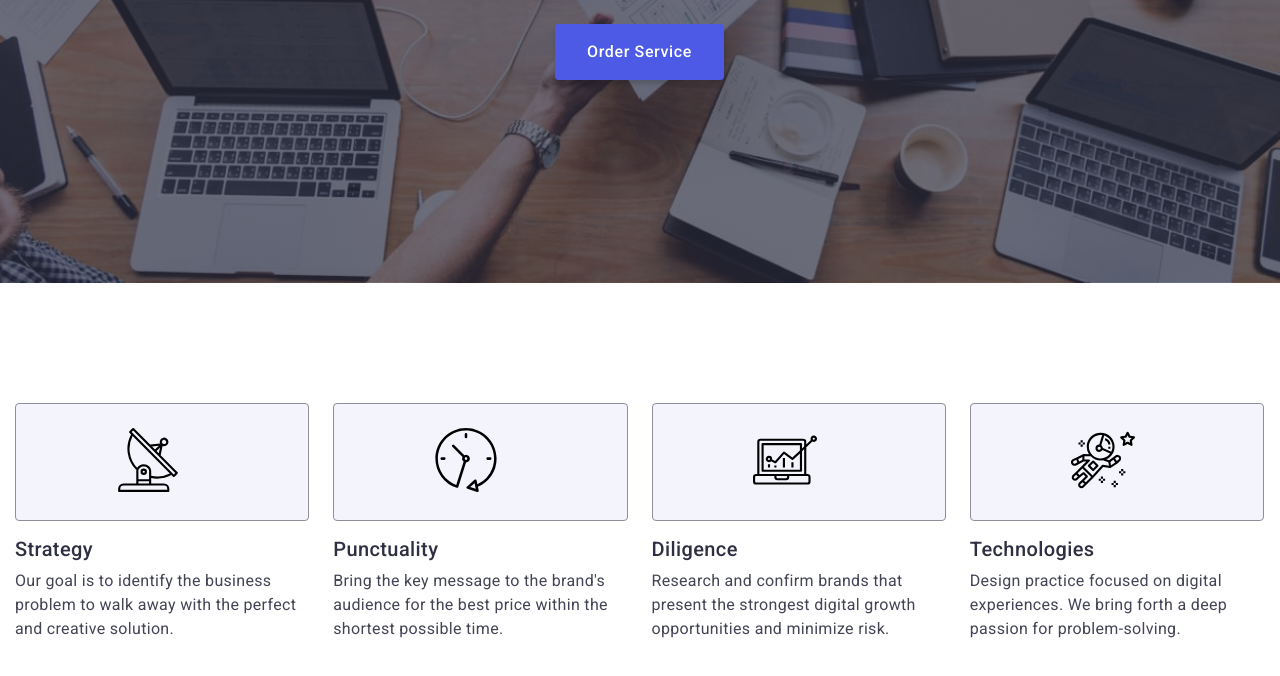
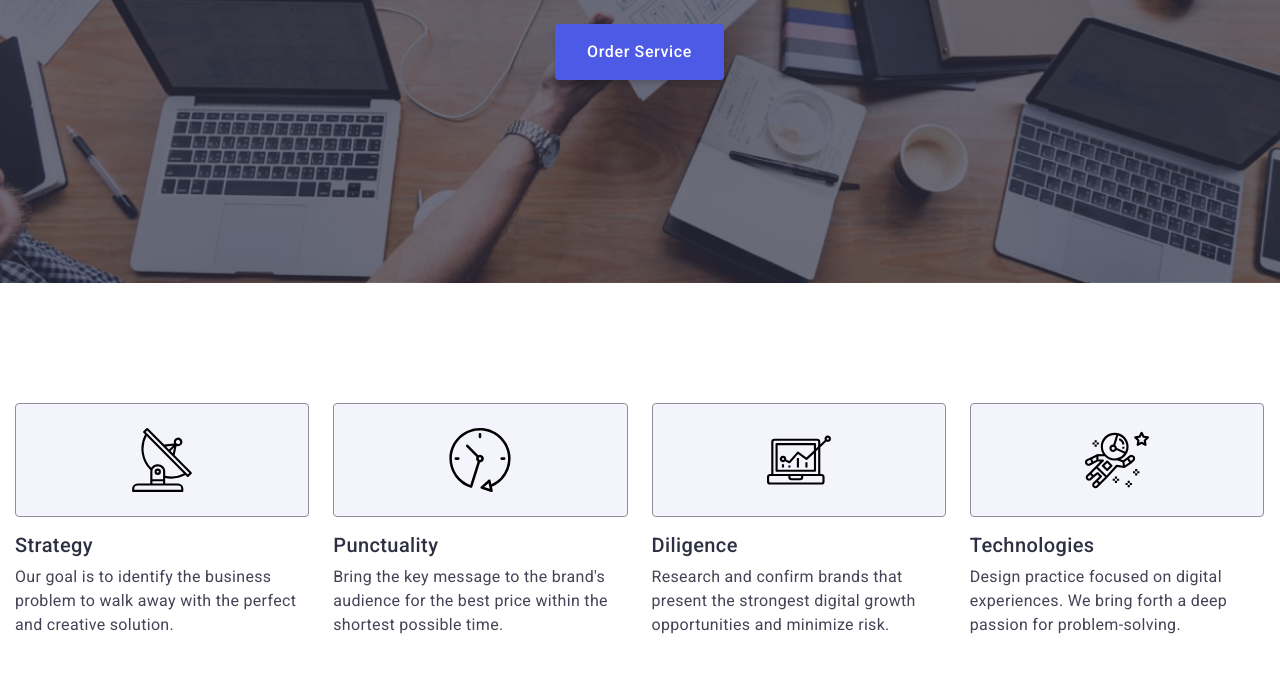
Before and after one commit to Maksimka66/goit-markup-hw-06, a plain HTML site: page index.html in a window 1280 px wide. Shown: the part 404-1080 px from the top of the page. Drawn offline with nearby package versions, Linux system fonts and the light colour scheme.

Commit message:
fvsfgsddg

```diff
--- a/css/layout/second-section.css
+++ b/css/layout/second-section.css
@@ -82,6 +82,12 @@
     background-color: #f4f4fd;
   }
 
+  .pictures {
+    display: block;
+    margin-left: auto;
+    margin-right: auto;
+  }
+
   .second-header-a {
     font-size: 20px;
     font-weight: 500;
```
